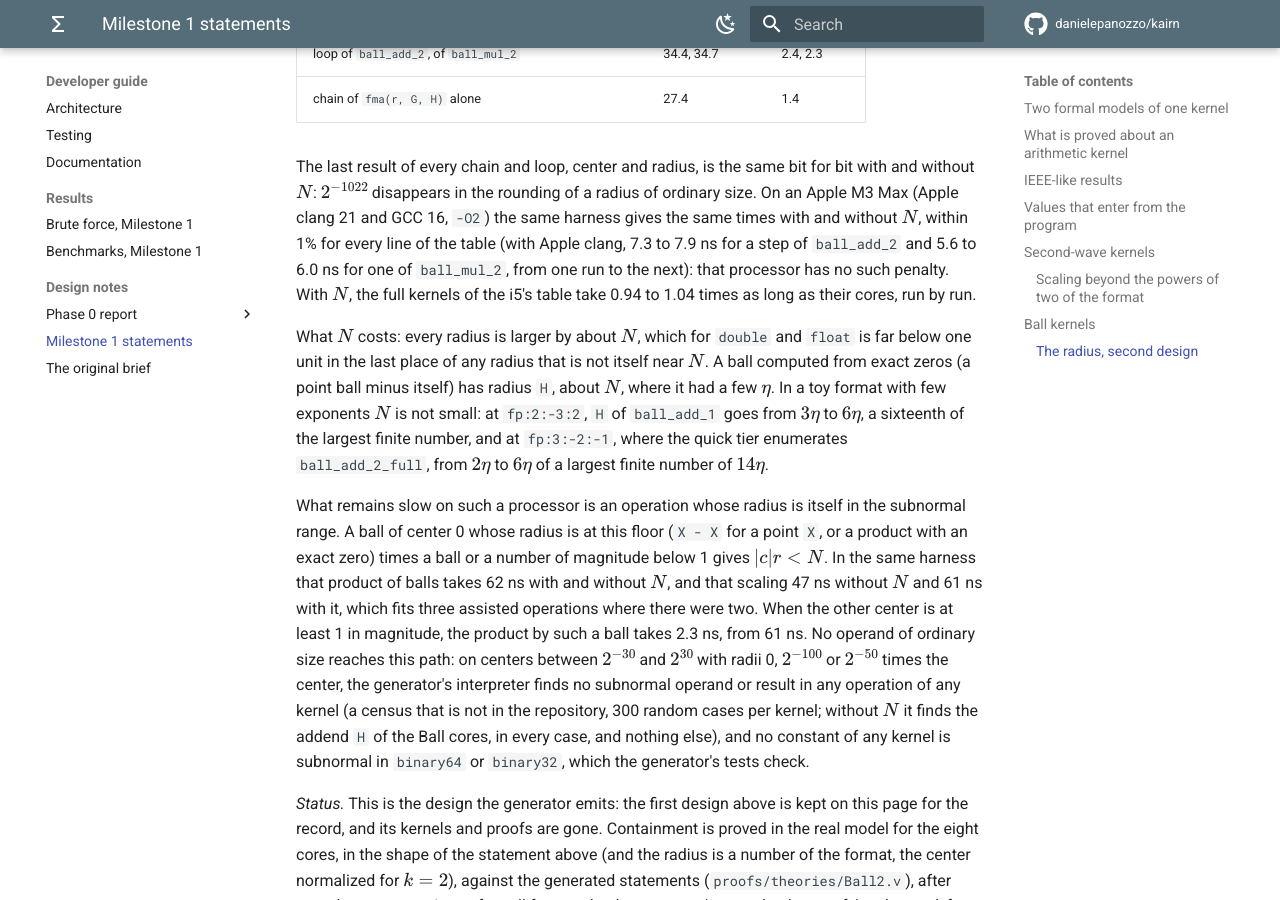
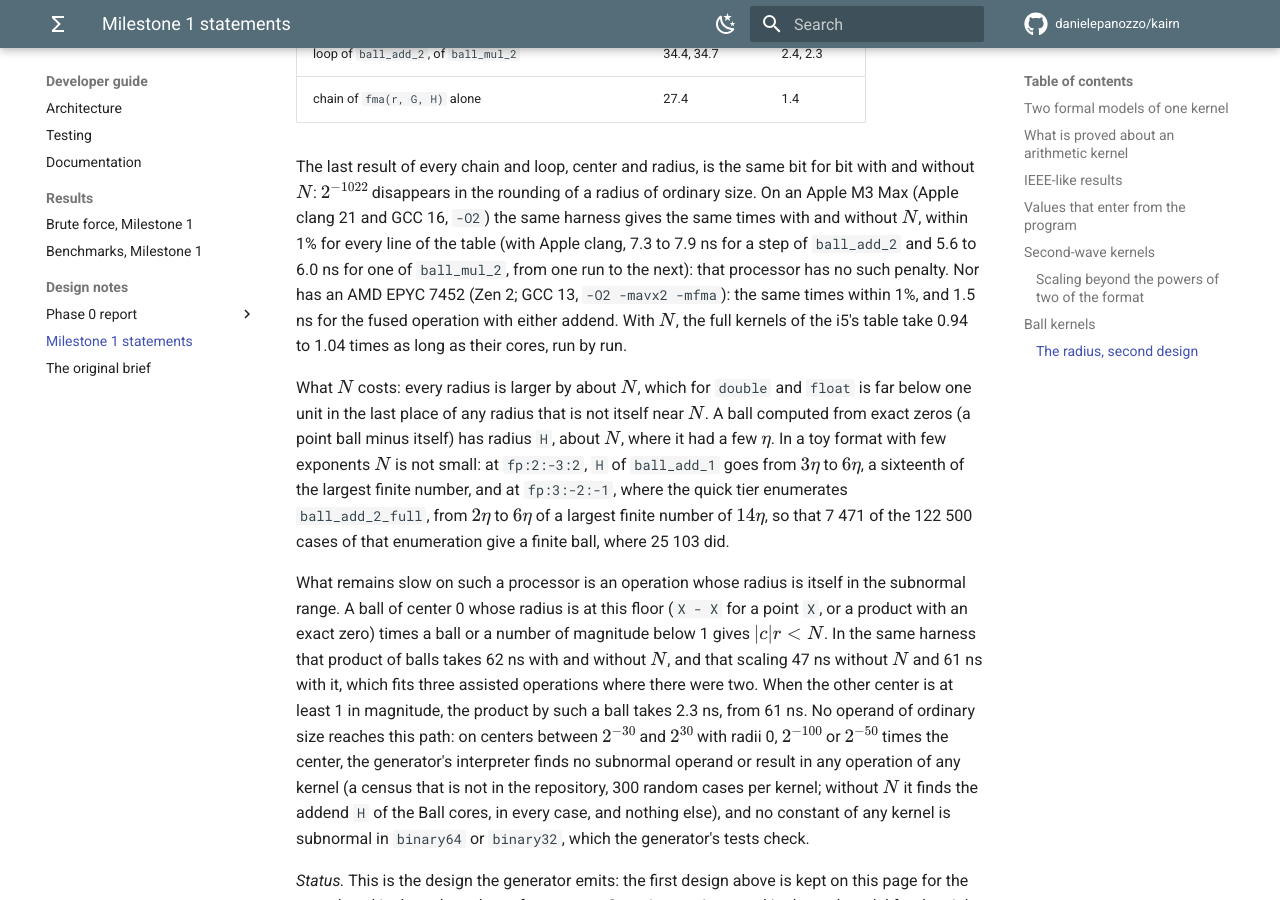
Before and after one commit to danielepanozzo/kairn, an MkDocs documentation site: the page built from docs/developer/design/milestone1.md, in a window 1280 px wide and 900 px high, scrolled down 14492 px. Built offline with MkDocs 1.6.1 and Material for MkDocs 9.7.7, drawn with Linux system fonts in a browser that asks for light colours; comment, search, counter and statistics services are not loaded.

Commit message:
Docs: the normal H measured on Zen 2 too, and what it does to one toy enumeration
On an AMD EPYC 7452 with GCC 13 the harness of the previous commit gives the same times
with and without the smallest normal number in H, within 1%, as on the Apple M3 Max: 1.5 ns
for the fused operation with a subnormal or a normal addend.

In the toy format where the quick tier enumerates ball_add_2_full and ball_sub_2_full
(fp:3:-2:-1), H is now 6 of the 14 eta of the largest finite number: 7 471 of the 122 500
cases give a finite ball, where 25 103 did. The tests pass; the page says so.

Co-Authored-By: Claude Fable 5.2 <noreply@anthropic.com>
Claude-Session: https://claude.ai/code/session_01ULwCxzT6Dhw9xUiTw8mJz1

```diff
--- a/docs/developer/design/milestone1.md
+++ b/docs/developer/design/milestone1.md
@@ -587,15 +587,17 @@ without $N$: $2^{-1022}$ disappears in the rounding of a radius of ordinary size
 Max (Apple clang 21 and GCC 16, `-O2`) the same harness gives the same times with and without
 $N$, within 1% for every line of the table (with Apple clang, 7.3 to 7.9 ns for a step of
 `ball_add_2` and 5.6 to 6.0 ns for one of `ball_mul_2`, from one run to the next): that processor
-has no such penalty. With $N$, the full kernels of the i5's table take 0.94 to 1.04 times as long
-as their cores, run by run.
+has no such penalty. Nor has an AMD EPYC 7452 (Zen 2; GCC 13, `-O2 -mavx2 -mfma`): the same times
+within 1%, and 1.5 ns for the fused operation with either addend. With $N$, the full kernels of
+the i5's table take 0.94 to 1.04 times as long as their cores, run by run.
 
 What $N$ costs: every radius is larger by about $N$, which for `double` and `float` is far below
 one unit in the last place of any radius that is not itself near $N$. A ball computed from exact
 zeros (a point ball minus itself) has radius `H`, about $N$, where it had a few $\eta$. In a toy
 format with few exponents $N$ is not small: at `fp:2:-3:2`, `H` of `ball_add_1` goes from $3\eta$
 to $6\eta$, a sixteenth of the largest finite number, and at `fp:3:-2:-1`, where the quick tier
-enumerates `ball_add_2_full`, from $2\eta$ to $6\eta$ of a largest finite number of $14\eta$.
+enumerates `ball_add_2_full`, from $2\eta$ to $6\eta$ of a largest finite number of $14\eta$, so
+that 7 471 of the 122 500 cases of that enumeration give a finite ball, where 25 103 did.
 
 What remains slow on such a processor is an operation whose radius is itself in the subnormal
 range. A ball of center 0 whose radius is at this floor (`X - X` for a point `X`, or a product
```
Also changed, not shown: docs/developer/design/phase0/decisions.md (+1 -1 lines).
